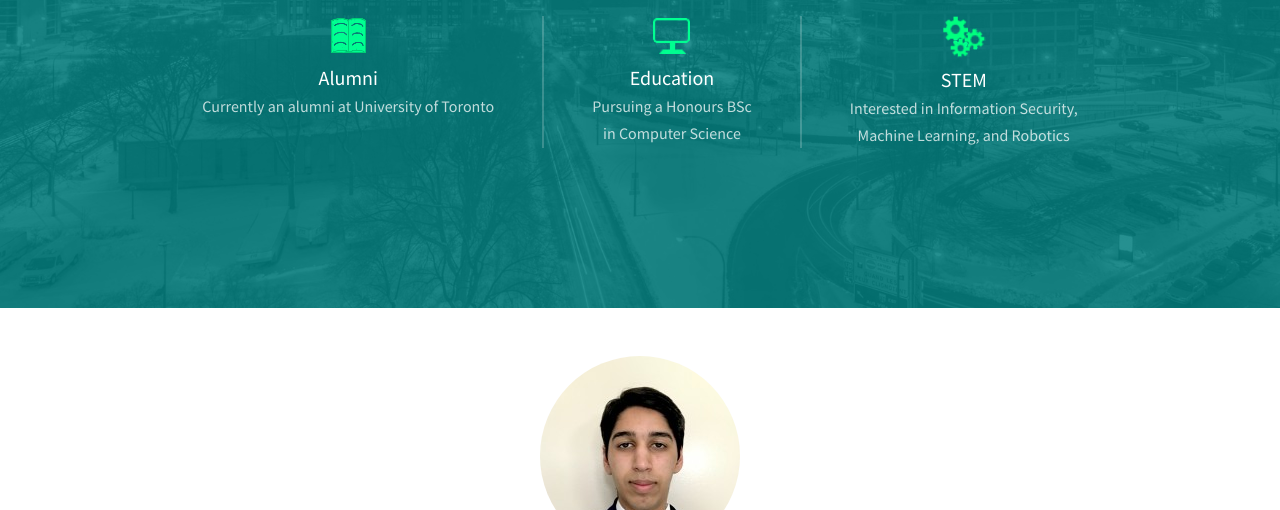
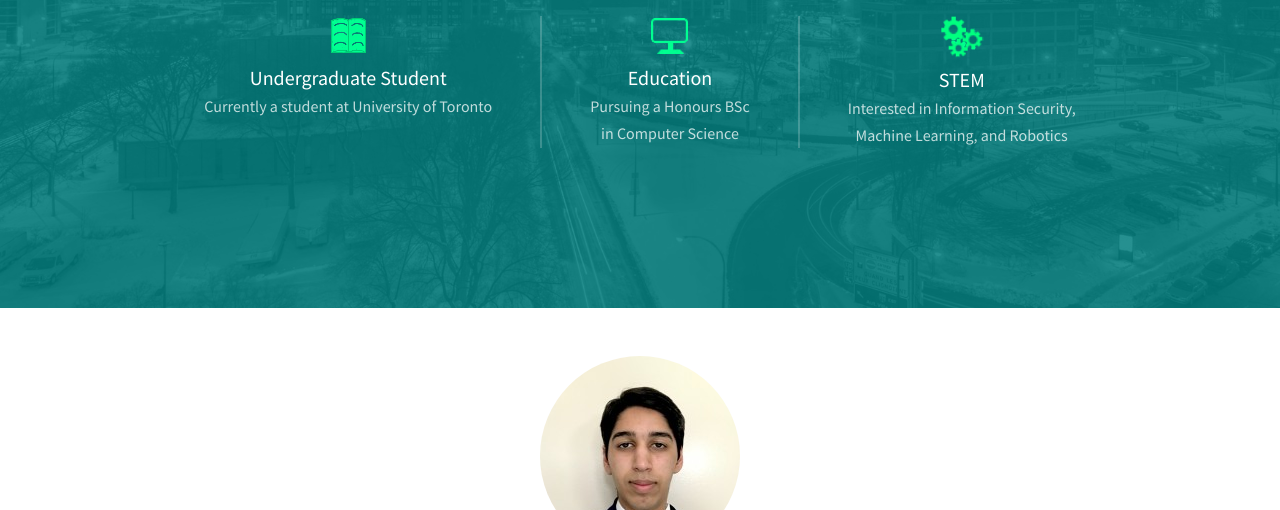
Before and after one commit to GagandeepLubana/GagandeepLubana.github.io, a plain HTML site: page index.html in a window 1280 px wide. Shown: the part 290-800 px from the top of the page. Drawn offline with Linux system fonts and the light colour scheme.

Commit message:
fixed wording

```diff
--- a/index.html
+++ b/index.html
@@ -34,8 +34,8 @@
         <div class="flex">
           <div>
             <img src="./static/assets/images/book.png" />
-            <h3>Alumni</h3>
-            <p>Currently an alumni at University of Toronto</p>
+            <h3>Undergraduate Student</h3>
+            <p>Currently a student at University of Toronto</p>
           </div>
 
           <div>
```
